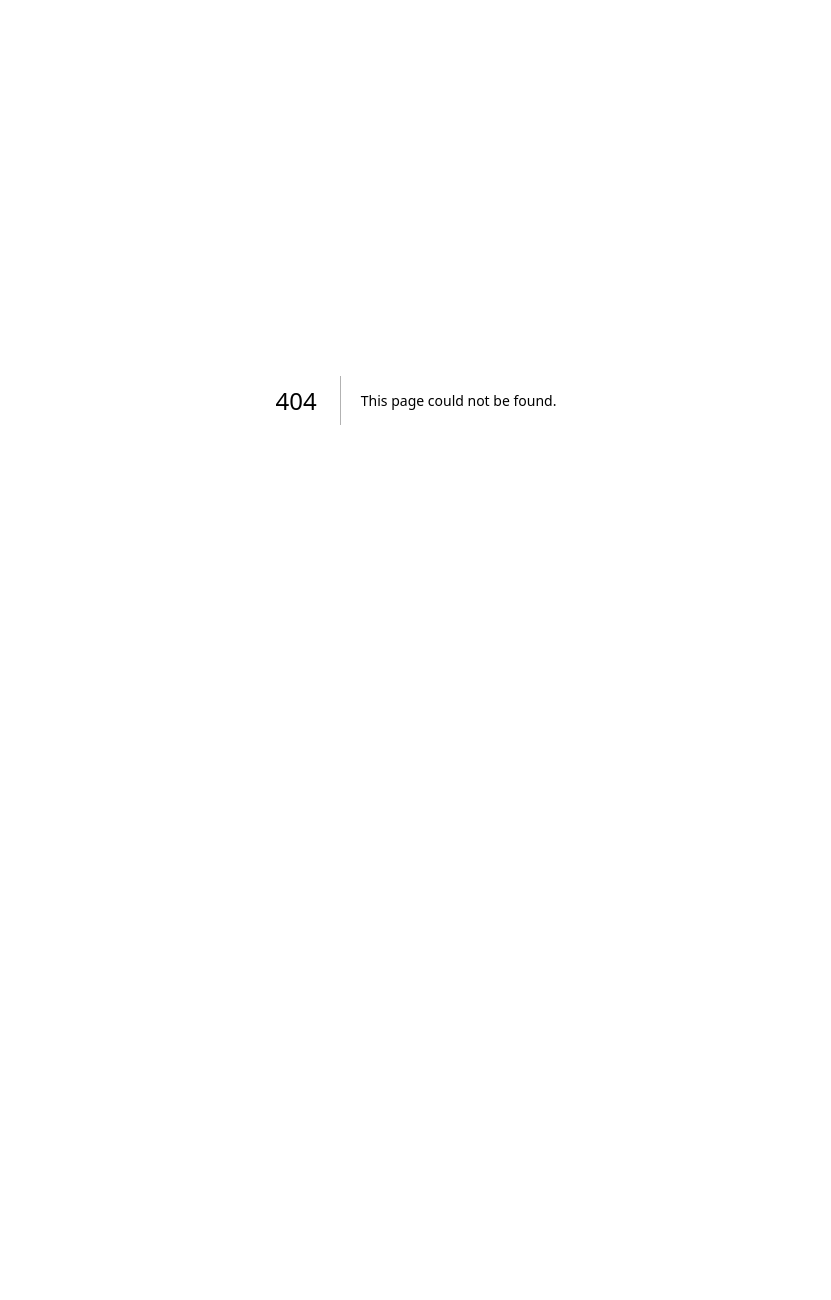
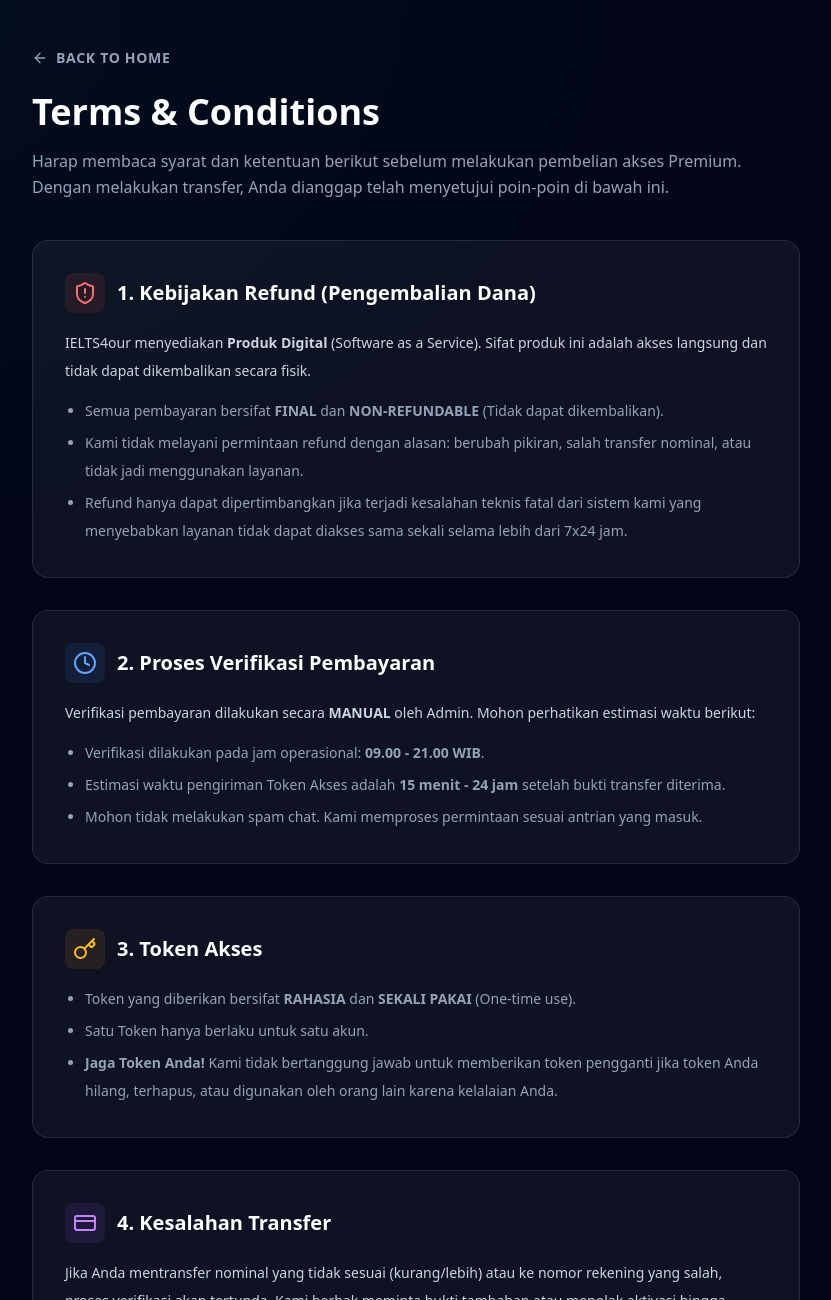
Before and after one commit to luthfimbaihaqi/speak7-app, a Next.js app: page /terms in a window 1280 px wide. Before the commit this address had no page. Shown: the top 1300 px of the page, without its empty margins (224-1055 px from the left). Before the commit the page ends 800 px from the top, so only its background shows below. Built offline with nearby package versions, Linux system fonts and the light colour scheme.

Commit message:
update terms and conditions

```diff
--- a/app/page.js
+++ b/app/page.js
@@ -726,7 +726,15 @@ export default function Home() {
       <FAQSection isTeaser={true} />
 
       <footer className="text-center mt-24 pb-10 text-slate-600 text-xs md:text-sm">
-        <p className="mb-4">&copy; 2025 Ielts4our. Created with ❤️ by <Link href="/about" className="hover:text-teal-400 transition-colors">Luthfi Baihaqi</Link>.</p>
+        <p className="mb-4">
+          &copy; 2025 Ielts4our. Created with ❤️ by <Link href="/about" className="hover:text-teal-400 transition-colors">Luthfi Baihaqi</Link>.
+        </p>
+        {/* Link Terms Baru Disini */}
+        <p>
+            <Link href="/terms" className="underline decoration-slate-700 hover:decoration-teal-400 hover:text-teal-400 transition-all">
+                Terms & Conditions
+            </Link>
+        </p>
       </footer>
     </main>
   );
--- /dev/null
+++ b/app/terms/page.js
@@ -0,0 +1,114 @@
+"use client";
+
+import Link from "next/link";
+import { ArrowLeft, ShieldAlert, Clock, CreditCard, Key } from "lucide-react";
+
+export default function TermsPage() {
+  return (
+    <main className="min-h-screen bg-slate-950 px-4 py-12 selection:bg-teal-500/30 selection:text-teal-200">
+
+      {/* Background Mesh */}
+      <div className="fixed inset-0 z-0 pointer-events-none">
+         <div className="absolute top-0 left-0 w-full h-full bg-[radial-gradient(at_0%_0%,rgba(45,212,191,0.05)_0px,transparent_50%)]"></div>
+      </div>
+
+      <div className="max-w-3xl mx-auto relative z-10">
+
+        {/* Header */}
+        <div className="mb-10">
+            <Link href="/" className="inline-flex items-center gap-2 text-slate-400 hover:text-white transition-colors text-sm font-bold uppercase tracking-wider mb-6">
+                <ArrowLeft className="w-4 h-4" /> Back to Home
+            </Link>
+            <h1 className="text-3xl md:text-4xl font-black text-white mb-4">Terms & Conditions</h1>
+            <p className="text-slate-400 leading-relaxed">
+                Harap membaca syarat dan ketentuan berikut sebelum melakukan pembelian akses Premium.
+                Dengan melakukan transfer, Anda dianggap telah menyetujui poin-poin di bawah ini.
+            </p>
+        </div>
+
+        {/* Content Blocks */}
+        <div className="space-y-8">
+
+            {/* 1. KEBIJAKAN REFUND */}
+            <section className="bg-white/5 border border-white/10 rounded-2xl p-6 md:p-8">
+                <div className="flex items-center gap-3 mb-4">
+                    <div className="p-2 bg-red-500/10 rounded-lg text-red-400">
+                        <ShieldAlert className="w-6 h-6" />
+                    </div>
+                    <h2 className="text-xl font-bold text-white">1. Kebijakan Refund (Pengembalian Dana)</h2>
+                </div>
+                <div className="text-slate-300 text-sm leading-7 space-y-3">
+                    <p>
+                        IELTS4our menyediakan <strong>Produk Digital</strong> (Software as a Service). Sifat produk ini adalah akses langsung dan tidak dapat dikembalikan secara fisik.
+                    </p>
+                    <ul className="list-disc pl-5 space-y-1 text-slate-400">
+                        <li>Semua pembayaran bersifat <strong>FINAL</strong> dan <strong>NON-REFUNDABLE</strong> (Tidak dapat dikembalikan).</li>
+                        <li>Kami tidak melayani permintaan refund dengan alasan: berubah pikiran, salah transfer nominal, atau tidak jadi menggunakan layanan.</li>
+                        <li>Refund hanya dapat dipertimbangkan jika terjadi kesalahan teknis fatal dari sistem kami yang menyebabkan layanan tidak dapat diakses sama sekali selama lebih dari 7x24 jam.</li>
+                    </ul>
+                </div>
+            </section>
+
+            {/* 2. PROSES VERIFIKASI */}
+            <section className="bg-white/5 border border-white/10 rounded-2xl p-6 md:p-8">
+                <div className="flex items-center gap-3 mb-4">
+                    <div className="p-2 bg-blue-500/10 rounded-lg text-blue-400">
+                        <Clock className="w-6 h-6" />
+                    </div>
+                    <h2 className="text-xl font-bold text-white">2. Proses Verifikasi Pembayaran</h2>
+                </div>
+                <div className="text-slate-300 text-sm leading-7">
+                    <p className="mb-3">
+                        Verifikasi pembayaran dilakukan secara <strong>MANUAL</strong> oleh Admin. Mohon perhatikan estimasi waktu berikut:
+                    </p>
+                    <ul className="list-disc pl-5 space-y-1 text-slate-400">
+                        <li>Verifikasi dilakukan pada jam operasional: <strong>09.00 - 21.00 WIB</strong>.</li>
+                        <li>Estimasi waktu pengiriman Token Akses adalah <strong>15 menit - 24 jam</strong> setelah bukti transfer diterima.</li>
+                        <li>Mohon tidak melakukan spam chat. Kami memproses permintaan sesuai antrian yang masuk.</li>
+                    </ul>
+                </div>
+            </section>
+
+            {/* 3. TANGGUNG JAWAB TOKEN */}
+            <section className="bg-white/5 border border-white/10 rounded-2xl p-6 md:p-8">
+                <div className="flex items-center gap-3 mb-4">
+                    <div className="p-2 bg-amber-500/10 rounded-lg text-amber-400">
+                        <Key className="w-6 h-6" />
+                    </div>
+                    <h2 className="text-xl font-bold text-white">3. Token Akses</h2>
+                </div>
+                <div className="text-slate-300 text-sm leading-7">
+                    <ul className="list-disc pl-5 space-y-1 text-slate-400">
+                        <li>Token yang diberikan bersifat <strong>RAHASIA</strong> dan <strong>SEKALI PAKAI</strong> (One-time use).</li>
+                        <li>Satu Token hanya berlaku untuk satu akun.</li>
+                        <li><strong>Jaga Token Anda!</strong> Kami tidak bertanggung jawab untuk memberikan token pengganti jika token Anda hilang, terhapus, atau digunakan oleh orang lain karena kelalaian Anda.</li>
+                    </ul>
+                </div>
+            </section>
+
+            {/* 4. KESALAHAN TRANSFER */}
+            <section className="bg-white/5 border border-white/10 rounded-2xl p-6 md:p-8">
+                <div className="flex items-center gap-3 mb-4">
+                    <div className="p-2 bg-purple-500/10 rounded-lg text-purple-400">
+                        <CreditCard className="w-6 h-6" />
+                    </div>
+                    <h2 className="text-xl font-bold text-white">4. Kesalahan Transfer</h2>
+                </div>
+                <div className="text-slate-300 text-sm leading-7">
+                    <p>
+                        Jika Anda mentransfer nominal yang tidak sesuai (kurang/lebih) atau ke nomor rekening yang salah, proses verifikasi akan tertunda. Kami berhak meminta bukti tambahan atau menolak aktivasi hingga pembayaran sesuai.
+                    </p>
+                </div>
+            </section>
+
+        </div>
+
+        {/* Footer */}
+        <div className="mt-12 pt-8 border-t border-white/10 text-center text-slate-500 text-xs">
+            <p>&copy; {new Date().getFullYear()} IELTS4our. All rights reserved.</p>
+        </div>
+
+      </div>
+    </main>
+  );
+}
```
